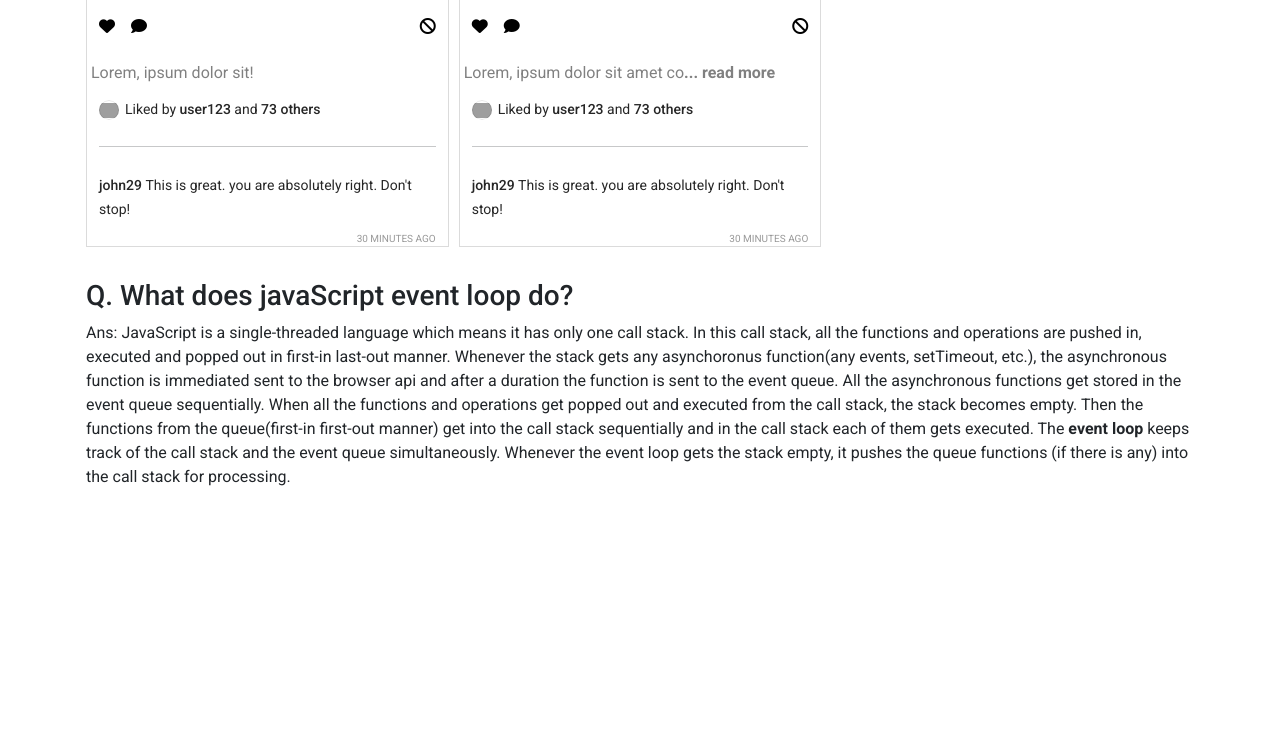
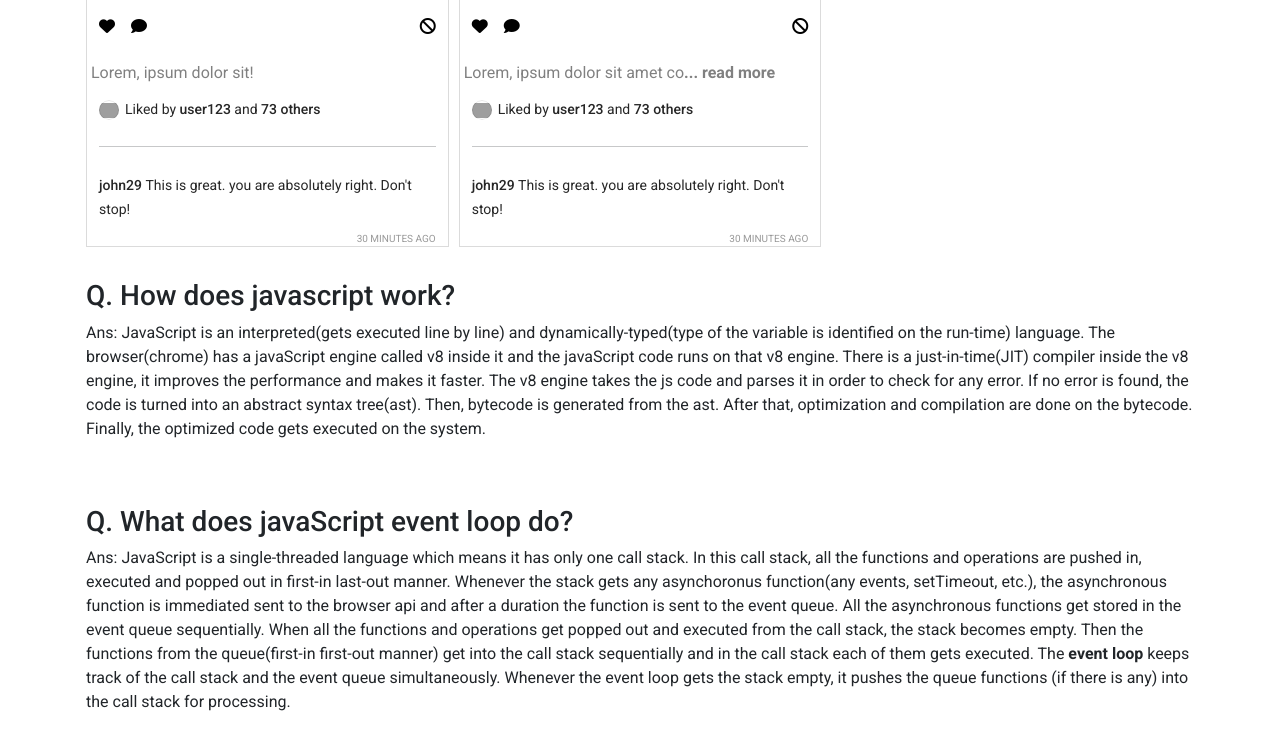
Before and after one commit to myishatunsamiha/insta-shohor, a plain HTML site: page index.html in a window 1280 px wide. Shown: the part 1285-2031 px from the top of the page. Before the commit the page ends 1806 px from the top, so only its background shows below. Drawn offline with nearby package versions, Linux system fonts and the light colour scheme; grey boxes are pictures that could not be loaded.

Commit message:
How does javascript work?

```diff
--- a/index.html
+++ b/index.html
@@ -59,6 +59,19 @@
     </main>
 
     <section class="container mx-auto p-3">
+        <h3>Q. How does javascript work?</h3>
+        <p>Ans: JavaScript is an interpreted(gets executed line by line) and dynamically-typed(type of the variable is
+            identified on the run-time) language. The browser(chrome) has a javaScript engine called v8 inside it and
+            the javaScript code runs on that v8 engine. There is a just-in-time(JIT) compiler inside the v8 engine, it
+            improves
+            the performance and makes it faster. The v8 engine takes the js code and parses it in order to check for any
+            error. If no error is found, the code is turned into an abstract syntax tree(ast). Then, bytecode is
+            generated from the
+            ast. After that, optimization and compilation are done on the bytecode. Finally, the optimized code gets
+            executed on the system.
+        </p>
+
+        <br><br>
         <h3>Q. What does javaScript event loop do?</h3>
         <p>Ans: JavaScript is a single-threaded language which means it has only one call stack. In this call stack, all
             the functions and operations are pushed in, executed and popped out in first-in last-out manner. Whenever
```
